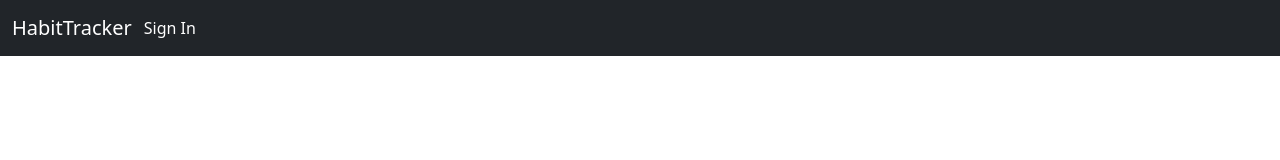
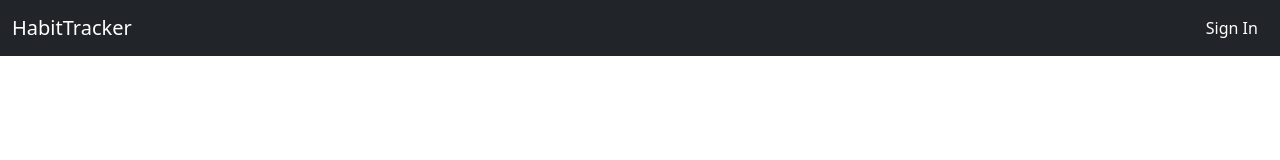
Before and after one commit to deannemadulid/HabitTracker, a React (Create React App) app: page / in a window 1280 px wide. Shown: the top 160 px of the page. Built offline with nearby package versions, Linux system fonts and the light colour scheme.

Commit message:
Fixed positioning of Sign In button

```diff
--- a/src/components/NavigationBar/NavigationBar.css
+++ b/src/components/NavigationBar/NavigationBar.css
@@ -10,3 +10,7 @@
 .Home {
 	margin-left: 10%;
 }
+
+.justify-content-end {
+	width: 100%
+}
--- a/src/components/NavigationBar/NavigationBar.js
+++ b/src/components/NavigationBar/NavigationBar.js
@@ -1,4 +1,5 @@
 import React from 'react'
+import Container from 'react-bootstrap/Container'
 import Navbar from 'react-bootstrap/NavBar'
 import Nav from 'react-bootstrap/Nav'
 import {BrowserRouter as Router, NavLink, Link} from 'react-router-dom'
@@ -6,20 +7,20 @@
 
 const NavigationBar = () => {
   return (
-    <>
     <Navbar bg="dark" variant="dark">
       <Router>
         <Navbar.Brand>
           <Link to="/"><div className="Home">HabitTracker</div></Link>
         </Navbar.Brand>
-        <Nav>
+        <Container>
+        <Nav className="justify-content-end">
           <Nav.Link>
             <NavLink to='/signin'>Sign In</NavLink>
           </Nav.Link>
         </Nav>
+        </Container>
       </Router>
     </Navbar>
-    </>
   )
 }
 
```
